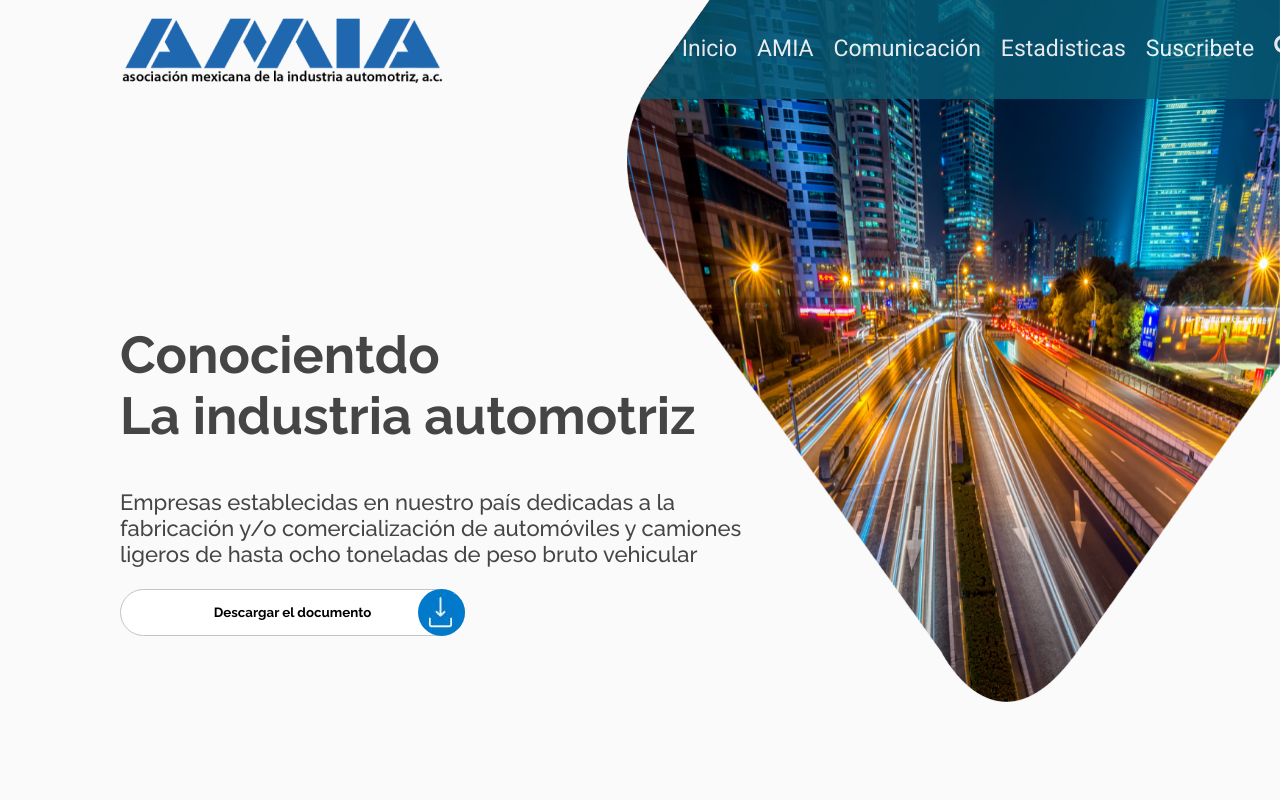
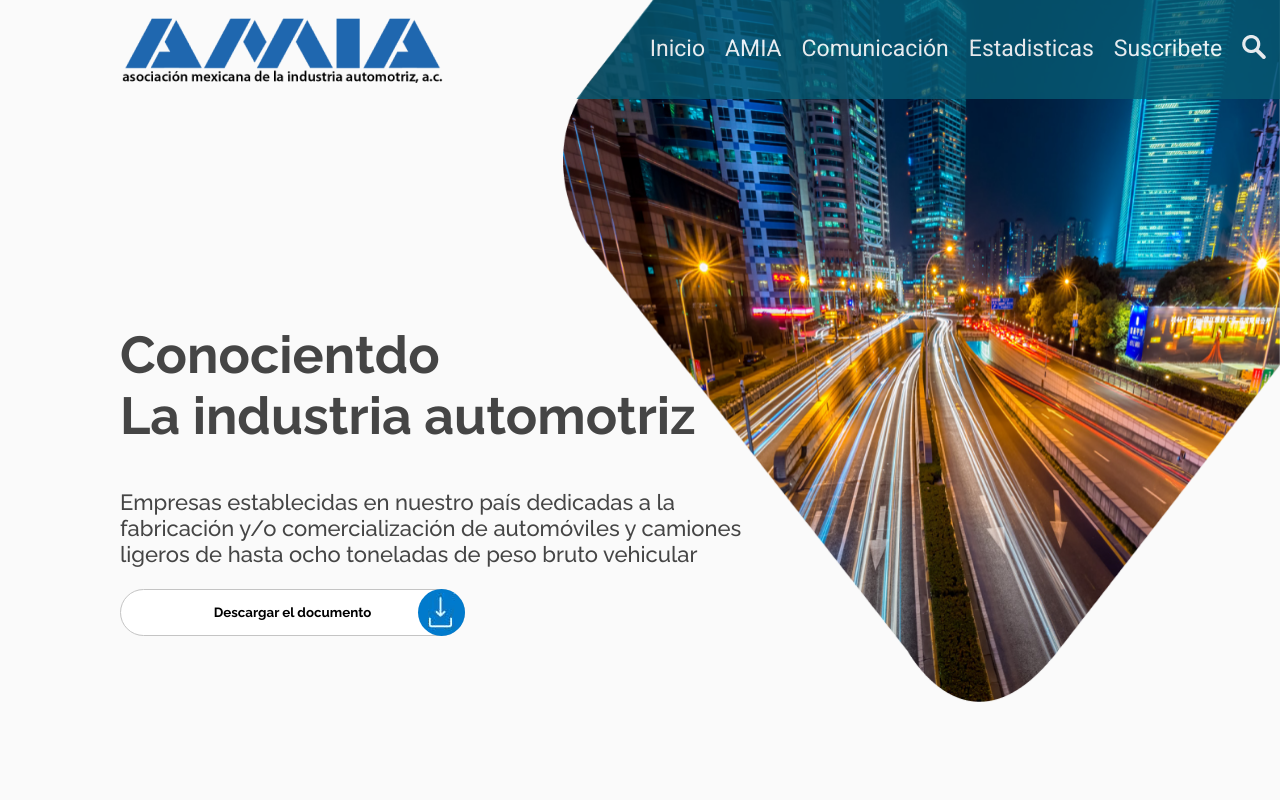
Before and after one commit to br99bry/AMIA_colors, a React app: page / in a window 1280 px wide. Shown: the top 800 px of the page. Built offline with nearby package versions, Linux system fonts and the light colour scheme.

Commit message:
corrigiendo detalles

```diff
--- a/src/assets/styles/Header.scss
+++ b/src/assets/styles/Header.scss
@@ -4,7 +4,7 @@
     display: grid;
     justify-content: center;
     align-items: center;
-    grid-template-columns: 50% 50%;
+    grid-template-columns: 45% 55%;
     //border: $boder-test;
     width: 100vw;
     height: 99px;
--- a/src/assets/styles/Hero.scss
+++ b/src/assets/styles/Hero.scss
@@ -36,7 +36,7 @@
 
 .timeLaps-container{
     //border: $boder-test;
-    width: 51%;
+    width: 56vw;
     height: 100%;
     position: absolute;
     right: 0;
```
